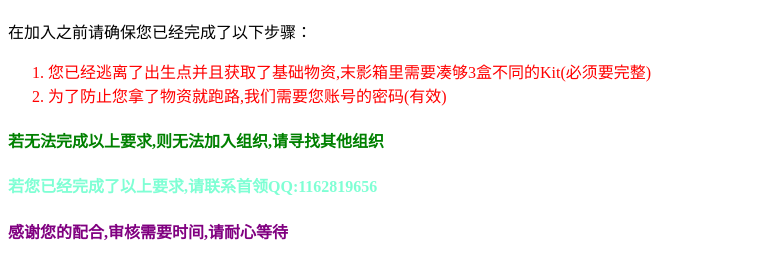
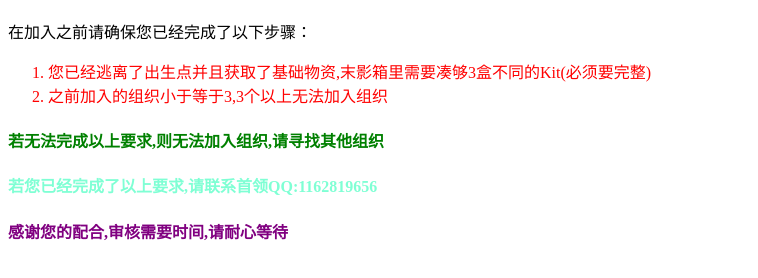
Before and after one commit to SQW-2b2t/SQW-2B2T.github.io, a plain HTML site: page join.html in a window 1280 px wide. Shown: the part 70-348 px from the top of the page, without its empty margins (0-758 px from the left). Drawn offline with Linux system fonts and the light colour scheme.

Commit message:
Update join.html

```diff
--- a/join.html
+++ b/join.html
@@ -10,7 +10,7 @@
     <p>在加入之前请确保您已经完成了以下步骤：</p>
     <ol style="color: red;">
         <li>您已经逃离了出生点并且获取了基础物资,末影箱里需要凑够3盒不同的Kit(必须要完整)</li>
-        <li>为了防止您拿了物资就跑路,我们需要您账号的密码(有效)</li>
+        <li>之前加入的组织小于等于3,3个以上无法加入组织</li>
     </ol>
     <h4 style="color: green;">若无法完成以上要求,则无法加入组织,请寻找其他组织</h4>
     <h4 style="color: aquamarine;">若您已经完成了以上要求,请联系首领QQ:1162819656</h4>
```
